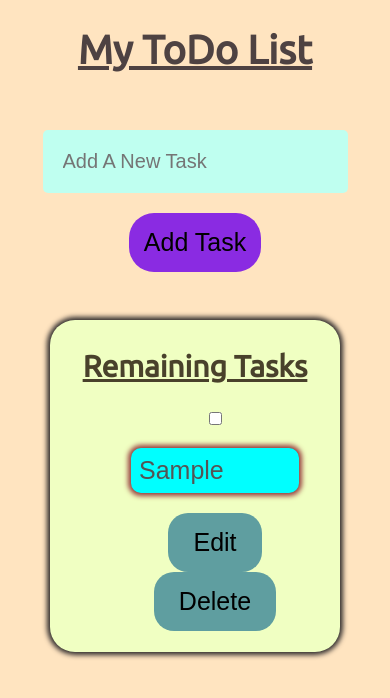
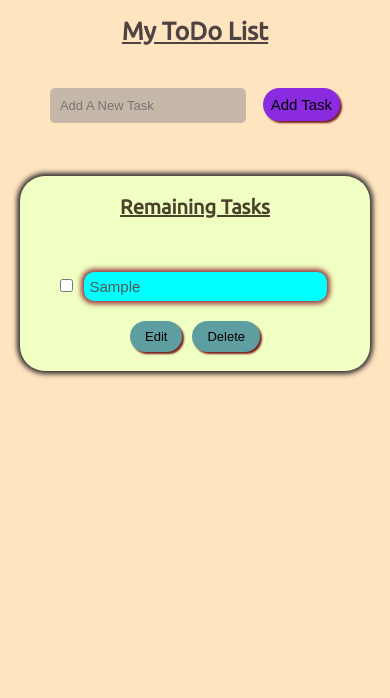
Before and after one commit to BilalSajid173/To-Do-App, a plain HTML site: page index.html in a window 390 px wide. Both pictures are taken after typing "Sample" into the empty fields and a click on the button "Add Task". Drawn offline with Linux system fonts and the light colour scheme.

Commit message:
Improve responsiveness

```diff
--- a/styles.css
+++ b/styles.css
@@ -1,6 +1,10 @@
 @import url('https://fonts.googleapis.com/css2?family=Montserrat:wght@400;900&family=Ubuntu&display=swap');
 
 body{
+    display: flex;
+    justify-content: center;
+    align-items: center;
+    flex-direction: column;
     font-family: 'Ubuntu', sans-serif;
     text-align: center;
     background-color: #FFE4C0;
@@ -30,12 +34,12 @@ h2{
 }
 
 .addtask-input{
-    background-color:  #BFFFF0;
+    background-color: #c5b8a8;
     outline: 0;
     border: 0;
     font-size: 20px;
     padding: 20px;
-    margin: 20px;
+    margin: 20px 0;
     border-radius: 5px;
 }
 
@@ -43,9 +47,12 @@ h2{
     background-color: blueviolet;
     border: 0;
     border-radius: 25px;
+    margin-left: 20px;
     padding: 15px;
     font-size: 25px;
     cursor: pointer;
+    transition: all 0.2s ease-in;
+    box-shadow: 2px 2px 2px rgb(121, 31, 31);
 }
 
 .addtask-btn:hover{
@@ -55,16 +62,21 @@ h2{
 
 /*************************************Pending Tasks**********************************************/
 
-.wrapper{
-    display: flex;
-    justify-content: center;
-    margin: 20px 0;
+#List{
+    padding: 0;
 }
 
 .pending-tasks{
+    display: flex;
+    flex-wrap: wrap;
+    align-items: center;
+    justify-content: center;
+    flex-direction: column;
     background-color: #F0FFC2;
     padding: 5px 30px;
     border-radius: 25px;
+    margin: 10px 0;
+    /* width: 350px; */
     -webkit-box-shadow: 0 0 5px 3px rgb(37, 35, 35);
     -moz-box-shadow: 0 0 5px 3px rgb(41, 37, 37);
     box-shadow: 0 0 5px 3px rgb(49, 45, 45);
@@ -91,11 +103,13 @@ h2{
     font-size: 20px;
     border-radius: 20px;
     cursor: pointer;
+    transition: all 0.2s ease-in;
+    box-shadow: 2px 2px 2px rgb(121, 31, 31);
 }
 
 .btn:hover{
-    background-color: darkblue;
-    color: white;
+    background-color: pink;
+    color: blueviolet;
 }
 
 
@@ -105,7 +119,7 @@ h2{
 
 .completed{
     text-decoration: line-through;
-    background-color: red;
+    background-color: rgb(150, 105, 105);
     color: white;
 }
 
@@ -115,18 +129,79 @@ h2{
 
 @media (max-width:700px)
 {
+    h1{
+        font-size: 35px;
+    }
+
+    .addtask-input{
+        font-size: 17px;
+        padding: 15px;
+        margin: 15px 0;
+    }
+
+    .addtask-btn{
+        margin-left: 17px;
+        padding: 12px;
+        font-size: 20px;
+    }
+
     .pending-tasks{
-        margin: 0 50px;
+        padding: 3px 15px;
+        margin: 10px 30px;
     }
 
     .li-input{
+        padding: 6px;
         width: 80%;
-        margin-top: 20px;
-        margin-bottom: 20px;
+        font-size: 20px;
+        margin: 20px 8px;
     }
 
     .btn{
-        padding: 15px 25px;
+        padding: 10px 20px;
+        font-size: 20px;
+    }
+}
+
+
+@media (max-width:500px)
+{
+
+    h1{
         font-size: 25px;
     }
+
+    h2{
+        font-size: 20px;
+    }
+
+    .addtask-input{
+        font-size: 13px;
+        padding: 10px;
+        margin: 15px 0;
+    }
+
+    .addtask-btn{
+        margin-left: 13px;
+        padding: 8px;
+        font-size: 15px;
+    }
+
+    .pending-tasks{
+        padding: 3px 10px;
+        margin: 10px 20px;
+    }
+
+    .li-input{
+        padding: 6px;
+        width: 70%;
+        font-size: 15px;
+        margin: 20px 8px;
+    }
+
+    .btn{
+        padding: 8px 15px;
+        font-size: 13px;
+    }
+
 }
```
